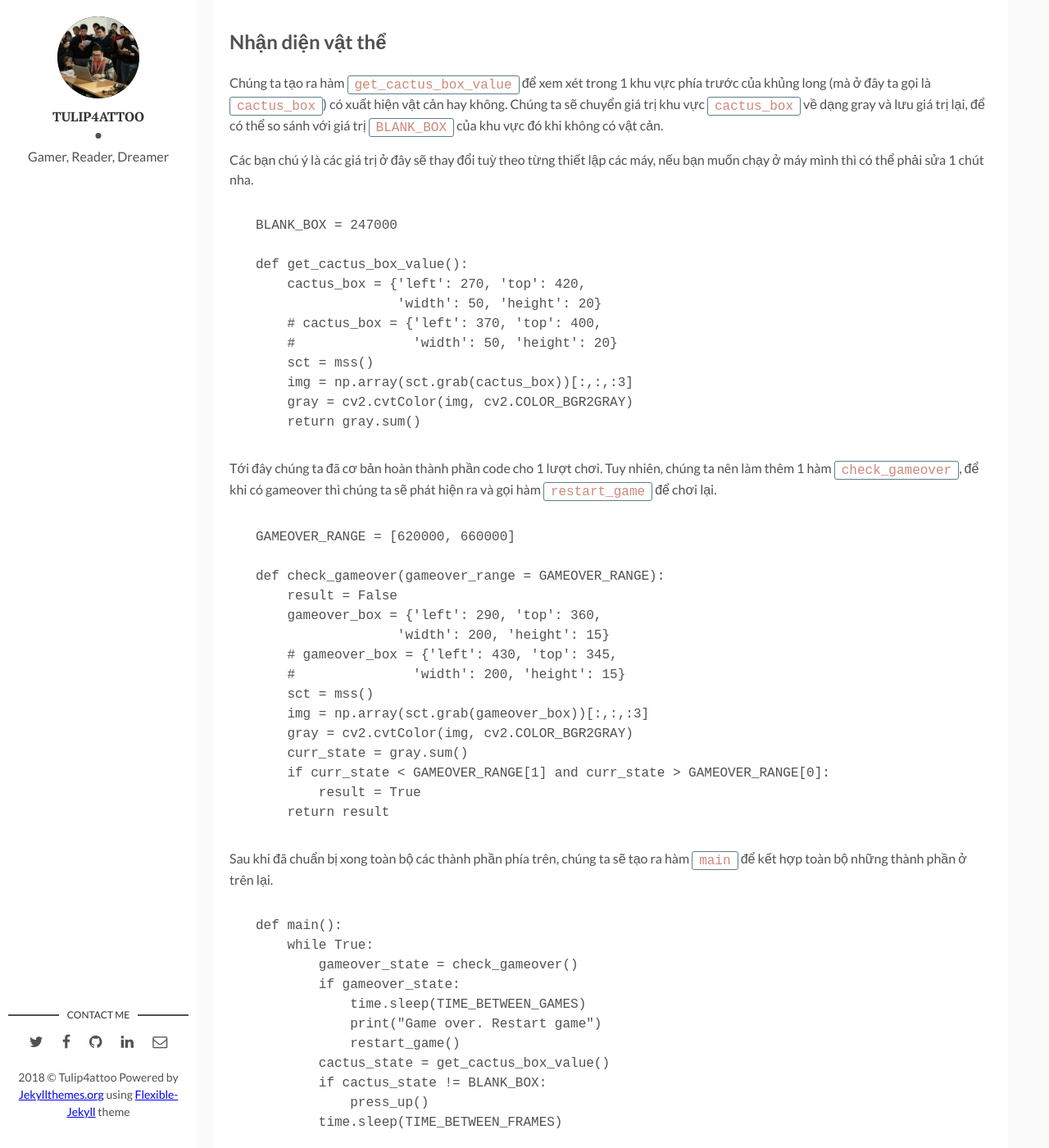
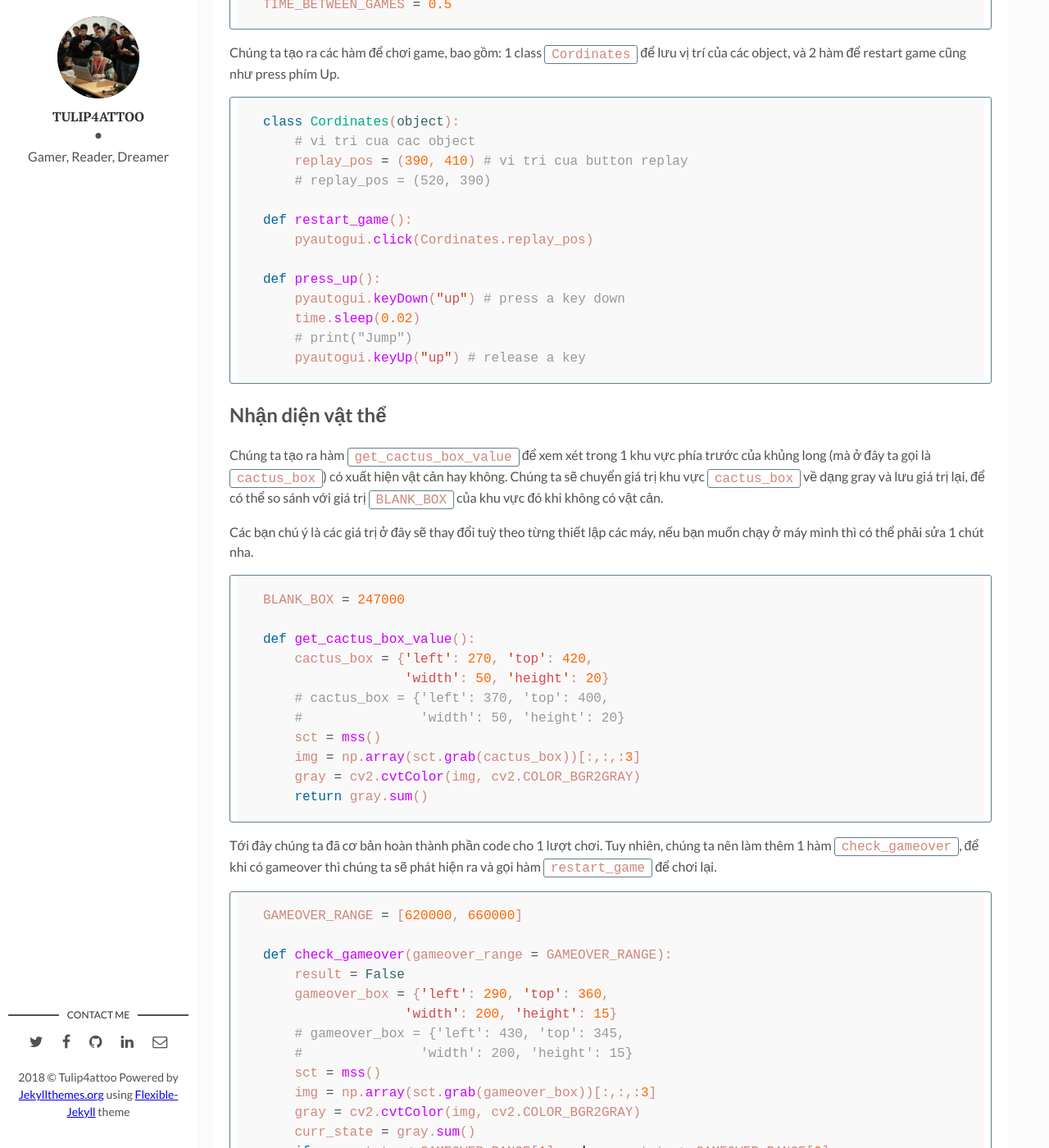
Before and after one commit to Tulip4attoo/Tulip4attoo.github.io, a Jekyll site: the page built from _posts/2018-04-11-tao-bot-choi-dinosaur-chrome.md, in a window 1280 px wide and 1400 px high, scrolled down 1788 px. Shown: the whole window at 82% size. Built offline with Jekyll 4.4.1, drawn with Linux system fonts in a browser that asks for light colours; a script that is not in the unit is left out; comment, search, counter and statistics services are not loaded; some of the changed text lies outside the part shown.

Commit message:
edit post
edit post

````diff
--- a/_posts/2018-04-11-tao-bot-choi-dinosaur-chrome.md
+++ b/_posts/2018-04-11-tao-bot-choi-dinosaur-chrome.md
@@ -12,7 +13,7 @@ Có thể bạn đã biết, trình duyệt Google Chrome được tích hợp s
 
 <p align="center">
   <img src="https://Tulip4attoo.github.io/assets/img/chrome-trex/chrome_trex_intro.gif"><br>
-  <i>Trò chơi nhỏ của Chrome giúp bạn giết thời gian khi mất mạng (nguồn: [https://mathewsachin.github.io](https://mathewsachin.github.io/blog/2016/11/05/chrome-dino-hack.html))</i>
+  <i>Trò chơi nhỏ của Chrome giúp bạn giết thời gian khi mất mạng (nguồn: https://mathewsachin.github.io)</i>
 </p>
 
 Mình sẽ viết 1 series bài về cách tạo ra 1 con bot chơi game này. Hiện tại mình đã giải quyết bài toán với 2 phương pháp:
@@ -32,7 +33,7 @@ Nếu có thời gian, mình sẽ tìm cách sử dụng reinforcement learning
 
 Trước hết chúng ta cần import các package cần thiết. Chúng ta sẽ dùng  `mss` để chụp màn hình, `pyautogui` để output ra ngoài và vài package quen thuộc khác.
 
-```{python}
+```python
 import pyautogui
 import time
 import numpy as np
@@ -43,14 +44,14 @@ from mss import mss
 
 Chúng ta sẽ define ra 1 số constant dùng sau này:
 
-```{python}
+```python
 TIME_BETWEEN_FRAMES = 0.01
 TIME_BETWEEN_GAMES = 0.5
 ```
 
 Chúng ta tạo ra các hàm để chơi game, bao gồm: 1 class `Cordinates` để lưu vị trí của các object, và 2 hàm để restart game cũng như press phím Up.
 
-```{python}
+```python
 class Cordinates(object):
     # vi tri cua cac object
     replay_pos = (390, 410) # vi tri cua button replay
@@ -72,7 +73,7 @@ Chúng ta tạo ra hàm `get_cactus_box_value` để xem xét trong 1 khu vực
 
 Các bạn chú ý là các giá trị ở đây sẽ thay đổi tuỳ theo từng thiết lập các máy, nếu bạn muốn chạy ở máy mình thì có thể phải sửa 1 chút nha.
 
-```{python}
+```python
 BLANK_BOX = 247000
 
 def get_cactus_box_value():
@@ -88,7 +89,7 @@ def get_cactus_box_value():
 
 Tới đây chúng ta đã cơ bản hoàn thành phần code cho 1 lượt chơi. Tuy nhiên, chúng ta nên làm thêm 1 hàm `check_gameover`, để khi có gameover thì chúng ta sẽ phát hiện ra và gọi hàm `restart_game` để chơi lại.
 
-```{python}
+```python
 GAMEOVER_RANGE = [620000, 660000]
 
 def check_gameover(gameover_range = GAMEOVER_RANGE):
@@ -108,7 +109,7 @@ def check_gameover(gameover_range = GAMEOVER_RANGE):
 
 Sau khi đã chuẩn bị xong toàn bộ các thành phần phía trên, chúng ta sẽ tạo ra hàm `main` để kết hợp toàn bộ những thành phần ở trên lại.
 
-```{python}
+```python
 def main():
     while True:
         gameover_state = check_gameover()
````
Also changed, not shown: other parts of _posts/2018-04-11-tao-bot-choi-dinosaur-chrome.md (+1 -0 lines).
